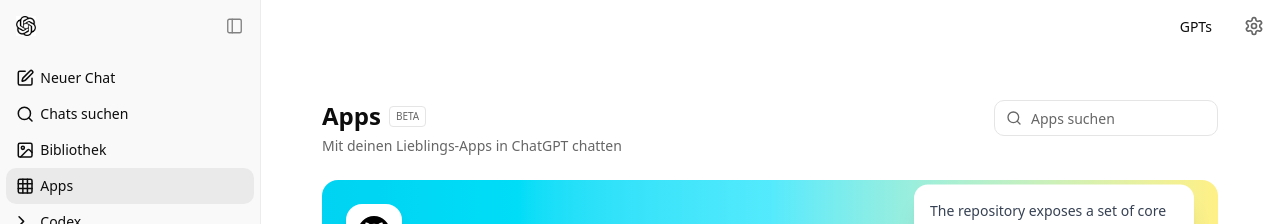
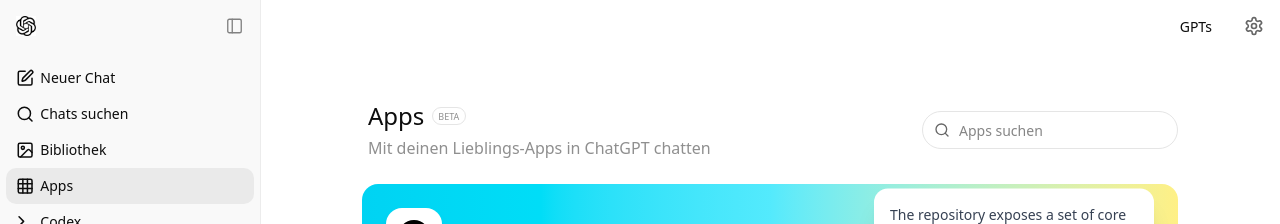
Before and after one commit to easakibahmad/chatgpt-apps-ui, a Next.js app: page / in a window 1280 px wide. Shown: the top 224 px of the page. Built offline with nearby package versions, Linux system fonts and the light colour scheme.

Commit message:
feat: fix header styles

```diff
--- a/app/page.tsx
+++ b/app/page.tsx
@@ -46,17 +46,17 @@
               onBack={() => setSelectedApp(null)}
             />
           ) : (
-            <div className="flex flex-col gap-6">
+            <div className="flex flex-col gap-6 h-[74px] pt-0 px-[40px] pb-[16px]">
               {/* Header */}
-              <div className="flex items-start justify-between">
-                <div className="flex flex-col gap-1">
-                  <div className="flex items-center gap-2">
-                    <h1 className="text-2xl font-semibold text-foreground">Apps</h1>
-                    <span className="px-1.5 py-0.5 text-[10px] font-medium text-muted-foreground border border-border rounded">
+              <div className="flex justify-between items-center">
+                <div className="flex flex-col gap-1 ml-1.5">
+                  <div className="flex items-center gap-2 text-[#0D0D0D]">
+                    <h1 className="text-2xl">Apps</h1>
+                    <span className="w-[33.67px] h-[18px] px-1.25 py-0.5 text-[9px] text-[#8f8f8f] font-medium border border-border rounded-lg">
                       BETA
                     </span>
                   </div>
-                  <p className="text-sm text-muted-foreground">
+                  <p className="text-md text-[#8F8F8F]">
                     Mit deinen Lieblings-Apps in ChatGPT chatten
                   </p>
                 </div>
@@ -67,7 +67,7 @@
                   <input
                     type="text"
                     placeholder="Apps suchen"
-                    className="w-56 h-9 pl-9 pr-4 rounded-lg bg-background border border-border text-sm text-foreground placeholder:text-muted-foreground focus:outline-none focus:ring-2 focus:ring-ring focus:border-transparent transition-all"
+                    className="w-[256px] h-[38px] pl-9 pr-4 rounded-full bg-background border border-border text-sm text-[#0d0d0d] placeholder:text-[#0d0d0d] placeholder:opacity-50 focus:outline-none transition-all"
                   />
                 </div>
               </div>
```
